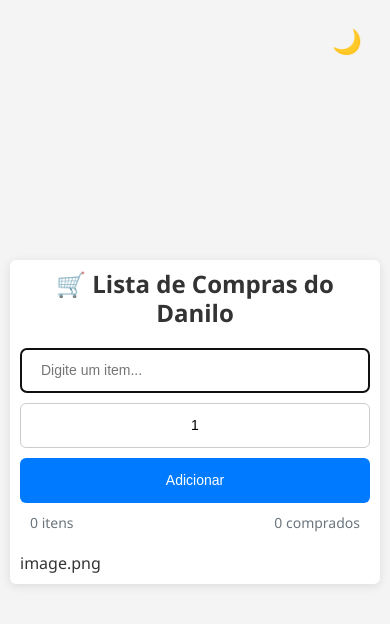
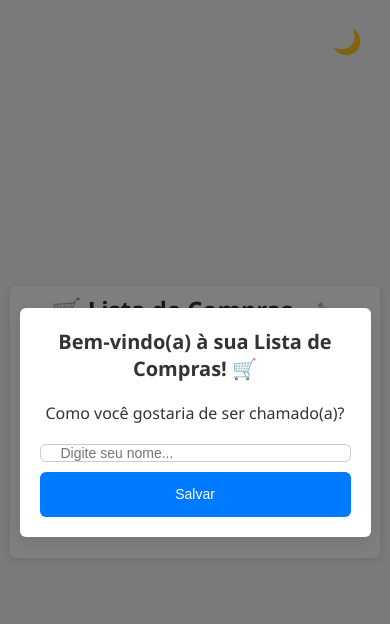
Before and after one commit to ddcsilva/ListaDeCompras, a plain HTML site: page index.html in a window 390 px wide. Drawn offline with Linux system fonts and the light colour scheme.

Commit message:
adiciona modal para entrada do nome do usuário, implementa gerenciamento de nome no JavaScript e ajusta estilos para responsividade

```diff
--- a/index.html
+++ b/index.html
@@ -9,9 +9,33 @@
     <link rel="icon" href="favicon.png" type="image/png" />
   </head>
   <body>
+      <div id="modal-nome" class="modal">
+      <div class="modal-conteudo">
+        <h2 class="modal-titulo">Bem-vindo(a) à sua Lista de Compras! 🛒</h2>
+        <p class="modal-descricao">Como você gostaria de ser chamado(a)?</p>
+        <div class="modal-input-grupo">
+          <input
+            type="text"
+            id="input-nome"
+            class="campo-texto campo-texto--nome"
+            placeholder="Digite seu nome..."
+            maxlength="30"
+            aria-label="Digite seu nome"
+          />
+          <button id="btn-salvar-nome" class="botao">Salvar</button>
+        </div>
+      </div>
+    </div>
+
     <main class="container-principal">
       <header class="cabecalho">
-        <h1 class="titulo-principal">🛒 Lista de Compras do Danilo</h1>
+        <h1 class="titulo-principal">
+          🛒 Lista de Compras
+          <span id="nome-usuario"></span>
+          <button id="btn-editar-nome" class="botao-editar-nome" aria-label="Editar nome" title="Editar nome">
+            ✏️
+          </button>
+        </h1>
       </header>
 
       <button id="btn-tema" class="botao-tema" aria-label="Alternar tema" title="Alternar tema">
@@ -59,7 +83,7 @@
         <button id="btn-limpar" class="botao botao-limpar" aria-label="Limpar toda a lista">Limpar Tudo</button>
       </footer>
 
-      <button id="btn-topo" class="botao botao-topo" aria-label="Voltar ao topo" title="Voltar ao topo">↑</button>image.png
+      <button id="btn-topo" class="botao botao-topo" aria-label="Voltar ao topo" title="Voltar ao topo">↑</button>
     </main>
 
     <script src="script.js"></script>
--- a/script.js
+++ b/script.js
@@ -3,8 +3,9 @@ const CONSTANTES = {
   TAMANHO_MAXIMO_ITEM: 50,
   TEMPO_NOTIFICACAO: 3000,
   CHAVE_LOCAL_STORAGE: "listaDeCompras",
-  LIMITE_SCROLL: 300, // Distância em pixels para mostrar o botão
   CHAVE_TEMA: "temaListaCompras",
+  CHAVE_NOME_USUARIO: "nomeUsuarioListaCompras",
+  LIMITE_SCROLL: 300,
 };
 
 // ===== SELEÇÃO DE ELEMENTOS =====
@@ -19,6 +20,11 @@ const elementos = {
   botaoTopo: document.querySelector("#btn-topo"),
   botaoTema: document.querySelector("#btn-tema"),
   iconeTema: document.querySelector("#icone-tema"),
+  modal: document.querySelector("#modal-nome"),
+  inputNome: document.querySelector("#input-nome"),
+  botaoSalvarNome: document.querySelector("#btn-salvar-nome"),
+  nomeUsuario: document.querySelector("#nome-usuario"),
+  botaoEditarNome: document.querySelector("#btn-editar-nome"),
 };
 
 // ===== GERENCIAMENTO DE NOTIFICAÇÕES =====
@@ -193,6 +199,70 @@ const GerenciadorTema = {
   },
 };
 
+// ===== GERENCIAMENTO DE NOME DO USUÁRIO =====
+const GerenciadorNome = {
+  nomeAtual: localStorage.getItem(CONSTANTES.CHAVE_NOME_USUARIO) || "",
+
+  capitalizar(nome) {
+    return nome
+      .trim()
+      .toLowerCase()
+      .replace(/(?:^|\s)\S/g, (letra) => letra.toUpperCase());
+  },
+
+  salvar(nome) {
+    if (!nome.trim()) return false;
+
+    const nomeCapitalizado = this.capitalizar(nome);
+    this.nomeAtual = nomeCapitalizado;
+    localStorage.setItem(CONSTANTES.CHAVE_NOME_USUARIO, nomeCapitalizado);
+    this.atualizar();
+    return true;
+  },
+
+  atualizar() {
+    elementos.nomeUsuario.textContent = this.nomeAtual ? `d${this.nomeAtual.startsWith('o') || this.nomeAtual.startsWith('O') ? 'o' : 'a'} ${this.nomeAtual}` : "";
+  },
+
+  mostrarModal() {
+    elementos.modal.classList.add("visivel");
+    elementos.inputNome.value = this.nomeAtual;
+    elementos.inputNome.focus();
+  },
+
+  esconderModal() {
+    elementos.modal.classList.remove("visivel");
+  },
+
+  inicializar() {
+    if (!this.nomeAtual) {
+      this.mostrarModal();
+    } else {
+      this.atualizar();
+    }
+
+    elementos.botaoSalvarNome.addEventListener("click", () => {
+      const novoNome = elementos.inputNome.value;
+      if (this.salvar(novoNome)) {
+        this.esconderModal();
+        Notificacao.mostrar("Nome salvo com sucesso!");
+      } else {
+        Notificacao.mostrar("Por favor, digite um nome válido", "erro");
+      }
+    });
+
+    elementos.inputNome.addEventListener("keydown", (evento) => {
+      if (evento.key === "Enter") {
+        elementos.botaoSalvarNome.click();
+      }
+    });
+
+    elementos.botaoEditarNome.addEventListener("click", () => {
+      this.mostrarModal();
+    });
+  },
+};
+
 // ===== GERENCIAMENTO DE EVENTOS =====
 const Eventos = {
   inicializar() {
@@ -204,6 +274,7 @@ const Eventos = {
     window.addEventListener("scroll", () => this.verificarScroll());
     window.addEventListener("load", () => this.carregarLista());
     GerenciadorTema.inicializar();
+    GerenciadorNome.inicializar();
   },
 
   adicionarItem() {
--- a/style.css
+++ b/style.css
@@ -524,3 +524,107 @@ body {
 .botao-tema:hover {
   background-color: var(--cor-sombra);
 }
+
+/* ===== MODAL ===== */
+.modal {
+  position: fixed;
+  top: 0;
+  left: 0;
+  width: 100%;
+  height: 100%;
+  background-color: rgba(0, 0, 0, 0.5);
+  display: none;
+  justify-content: center;
+  align-items: center;
+  z-index: 1000;
+  opacity: 0;
+  transition: opacity var(--velocidade-transicao) ease;
+}
+
+.modal.visivel {
+  display: flex;
+  opacity: 1;
+}
+
+.modal-conteudo {
+  background-color: var(--cor-fundo-container);
+  padding: var(--espacamento-grande);
+  border-radius: var(--raio-borda);
+  box-shadow: 0 4px 20px var(--cor-sombra);
+  max-width: 400px;
+  width: 90%;
+  transform: translateY(-20px);
+  transition: transform var(--velocidade-transicao) ease;
+}
+
+.modal.visivel .modal-conteudo {
+  transform: translateY(0);
+}
+
+.modal-titulo {
+  color: var(--cor-texto);
+  font-size: 24px;
+  margin-bottom: var(--espacamento-medio);
+  text-align: center;
+}
+
+.modal-descricao {
+  color: var(--cor-texto);
+  margin-bottom: var(--espacamento-medio);
+  text-align: center;
+}
+
+.modal-input-grupo {
+  display: flex;
+  gap: var(--espacamento-pequeno);
+}
+
+.campo-texto--nome {
+  flex: 1;
+}
+
+/* ===== TÍTULO E BOTÃO DE EDIÇÃO ===== */
+.titulo-principal {
+  display: flex;
+  align-items: center;
+  justify-content: center;
+  gap: var(--espacamento-pequeno);
+}
+
+#nome-usuario {
+  font-weight: 600;
+  color: var(--cor-primaria);
+}
+
+.botao-editar-nome {
+  background: none;
+  border: none;
+  font-size: 16px;
+  padding: 4px;
+  cursor: pointer;
+  opacity: 0.6;
+  transition: opacity var(--velocidade-transicao) ease;
+}
+
+.botao-editar-nome:hover {
+  opacity: 1;
+}
+
+/* ===== RESPONSIVIDADE ===== */
+@media (max-width: 768px) {
+  .modal-conteudo {
+    padding: var(--espacamento-medio);
+  }
+
+  .modal-titulo {
+    font-size: 20px;
+  }
+
+  .modal-input-grupo {
+    flex-direction: column;
+  }
+
+  .botao-editar-nome {
+    font-size: 14px;
+  }
+}
```
